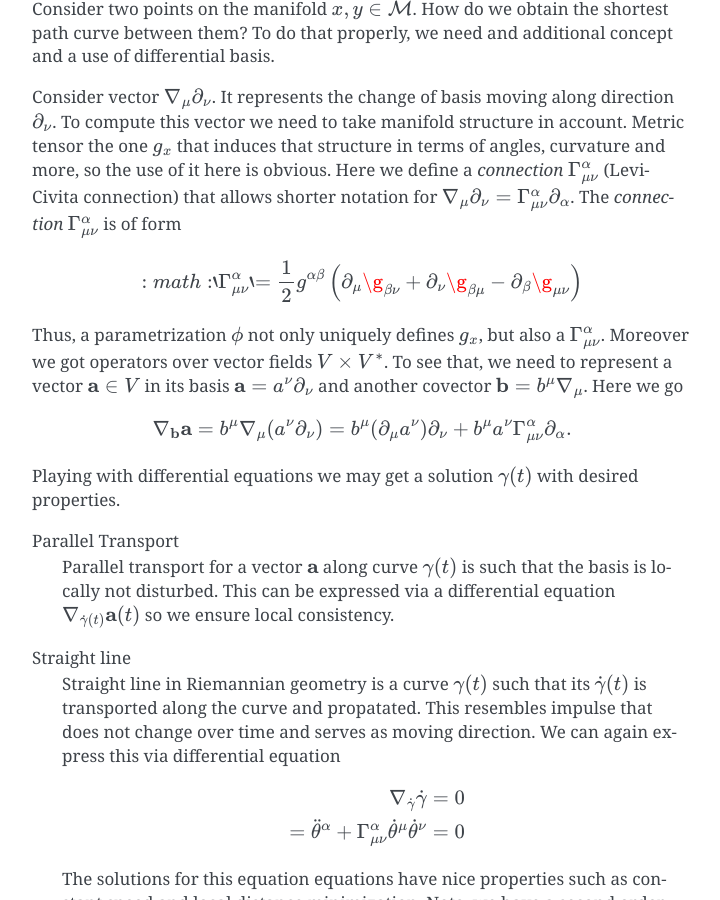
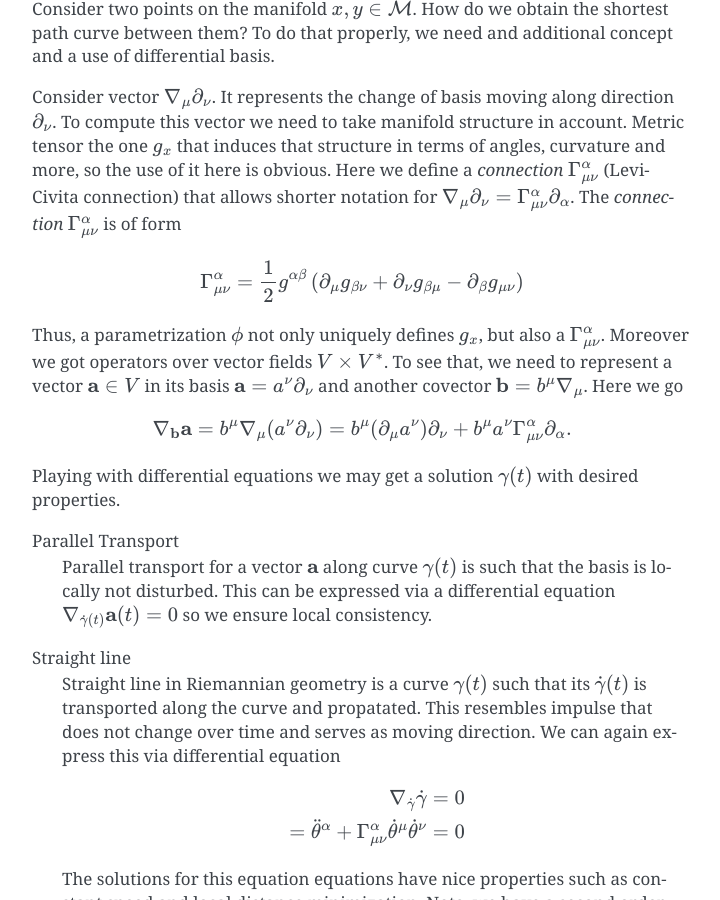
Before and after one commit to geoopt/geoopt, a Sphinx documentation site: the page built from docs/extended.rst, in a window 1280 px wide and 900 px high, scrolled down 1796 px. Shown: the whole window, without its empty margins (388-1108 px from the left). Built offline with Sphinx 7.4.7, drawn with Linux system fonts in a browser that asks for light colours; some of the changed lines change nothing that is shown.

Commit message:
fix typos

```diff
--- a/docs/extended.rst
+++ b/docs/extended.rst
@@ -92,8 +92,8 @@ The `connection` :math:`\Gamma_{\mu\nu}^\alpha` is of form
 
 .. math::
 
-    :math:`\Gamma_{\mu\nu}^\alpha` = \frac{1}{2}g^{\alpha\beta}\left(
-        \partial_\mu\g_{\beta\nu} + \partial_\nu\g_{\beta\mu} - \partial_\beta\g_{\mu\nu}
+    \Gamma_{\mu\nu}^\alpha = \frac{1}{2}g^{\alpha\beta}\left(
+        \partial_\mu g_{\beta\nu} + \partial_\nu g_{\beta\mu} - \partial_\beta g_{\mu\nu}
     \right)
 
 Thus, a parametrization :math:`\phi` not only uniquely defines :math:`g_x`, but also a :math:`\Gamma_{\mu\nu}^\alpha`.
@@ -109,7 +109,7 @@ Playing with differential equations we may get a solution :math:`\gamma(t)` with
 Parallel Transport
     Parallel transport for a vector :math:`\mathbf{a}` along curve :math:`\gamma(t)` is such
     that the basis is locally not disturbed. This can be expressed via a differential
-    equation :math:`\nabla_{\dot\gamma(t)}\mathbf{a}(t)` so we ensure local consistency.
+    equation :math:`\nabla_{\dot\gamma(t)}\mathbf{a}(t)=0` so we ensure local consistency.
 
 Straight line
     Straight line in Riemannian geometry is a curve :math:`\gamma(t)` such that its
```
